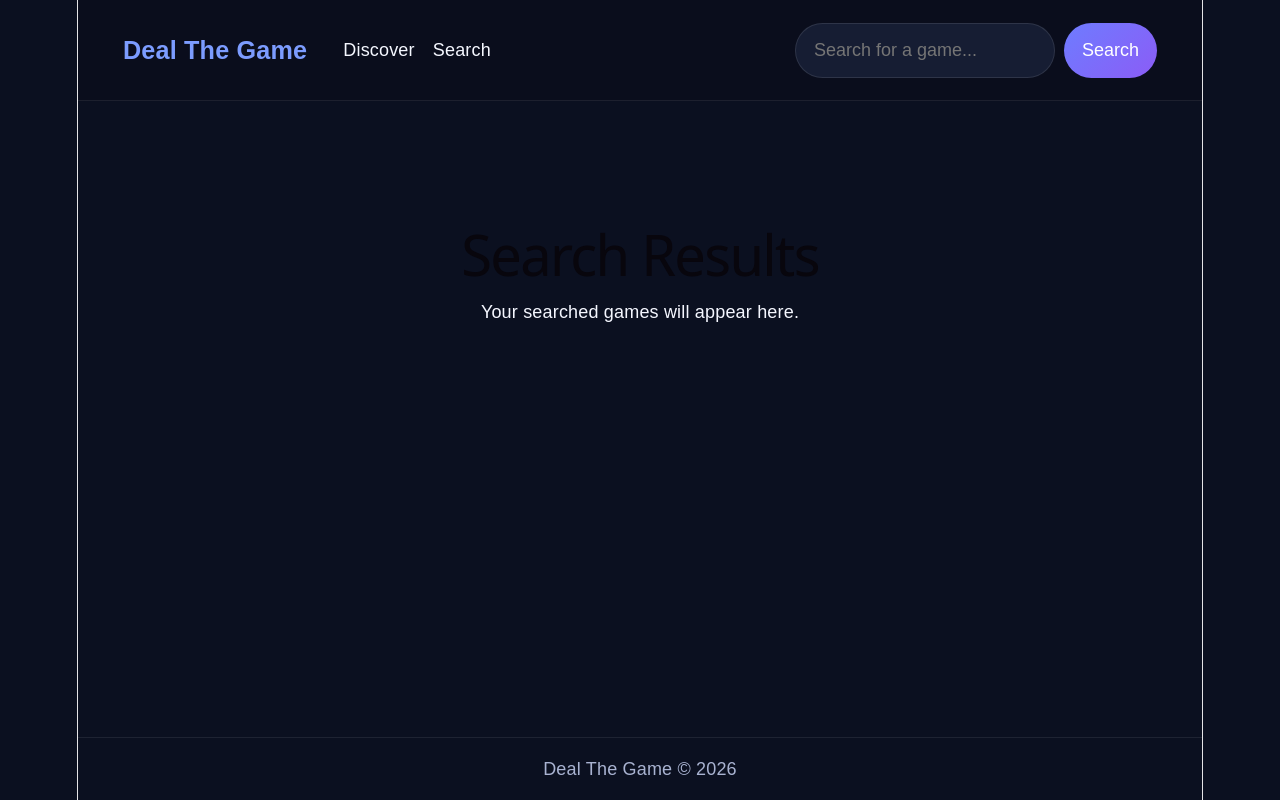
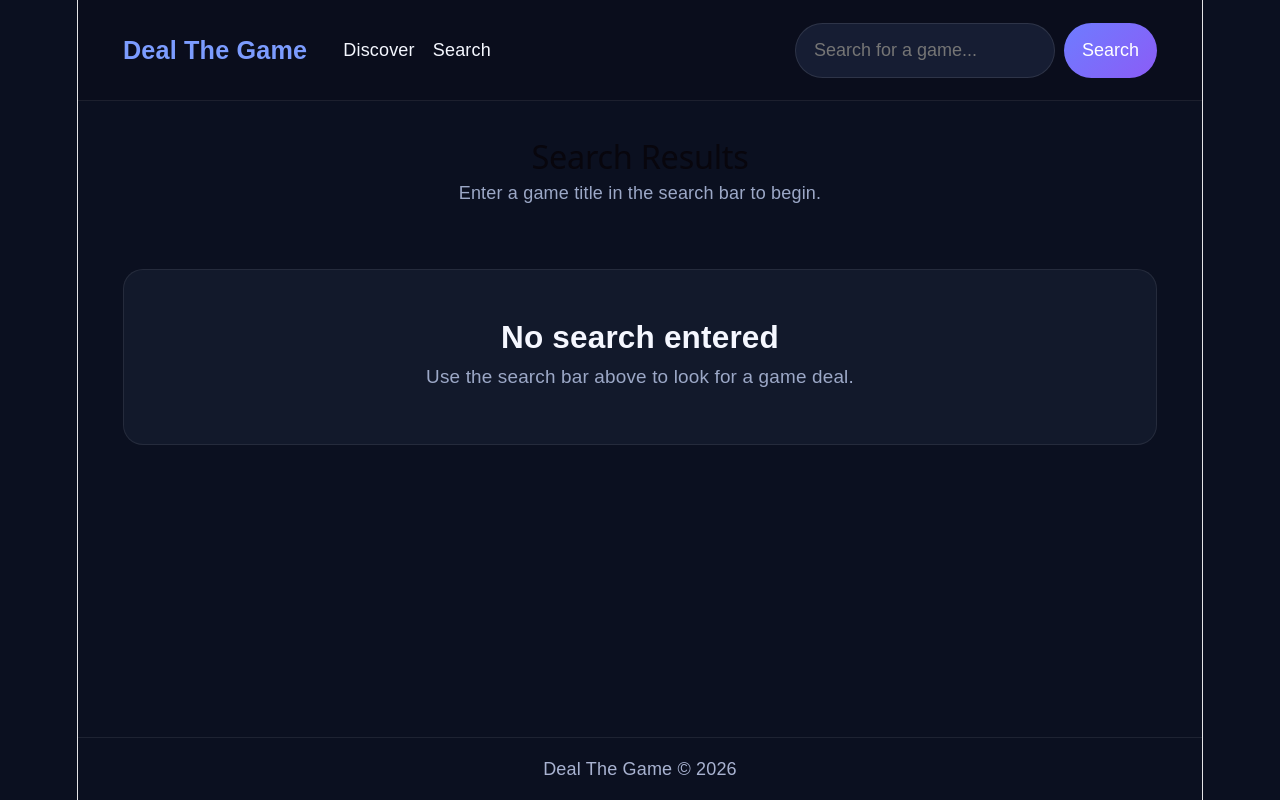
Before and after one commit to BennettDeveloper/Fetch-Quest, a React (Vite) app in the folder deal-the-game/: page /search in a window 1280 px wide. Built offline with nearby package versions, Linux system fonts and the light colour scheme.

Commit message:
Add real CheapShark search results page with loading states

```diff
--- a/deal-the-game/src/api/dealsApi.js
+++ b/deal-the-game/src/api/dealsApi.js
@@ -21,3 +21,26 @@ export const fetchFeaturedDeals = async (storesMap = {}) => {
     store: storesMap[deal.storeID]?.name || `Store #${deal.storeID}`,
   }));
 };
+
+export const searchDealsByTitle = async (title, storesMap = {}) => {
+  const response = await fetch(
+    `${API.CHEAPSHARK_BASE}${API.ENDPOINTS.DEALS}?title=${encodeURIComponent(title)}&pageSize=24`
+  );
+
+  if (!response.ok) {
+    throw new Error('Failed to search for games.');
+  }
+
+  const data = await response.json();
+
+  return data.map((deal) => ({
+    id: `${deal.gameID}-${deal.storeID}-${deal.dealID}`,
+    gameId: deal.gameID,
+    title: deal.title,
+    image: deal.thumb,
+    salePrice: deal.salePrice,
+    normalPrice: deal.normalPrice,
+    savings: Number(deal.savings).toFixed(0),
+    store: storesMap[deal.storeID]?.name || `Store #${deal.storeID}`,
+  }));
+};
--- a/deal-the-game/src/assets/styles/pages.css
+++ b/deal-the-game/src/assets/styles/pages.css
@@ -71,6 +71,31 @@
   text-align: center;
 }
 
+.search-results-page-content {
+  display: flex;
+  flex-direction: column;
+  gap: 2rem;
+}
+
+.empty-results {
+  padding: 3rem 2rem;
+  text-align: center;
+  border-radius: 20px;
+  background: #12192b;
+  border: 1px solid rgba(255, 255, 255, 0.08);
+}
+
+.empty-results h3 {
+  font-size: 1.75rem;
+  color: #f5f7ff;
+  margin-bottom: 0.75rem;
+}
+
+.empty-results p {
+  color: #9ca8c7;
+  font-size: 1.05rem;
+}
+
 @media (max-width: 900px) {
   .discover-layout,
   .game-hero,
--- a/deal-the-game/src/components/discover/GameCard.jsx
+++ b/deal-the-game/src/components/discover/GameCard.jsx
@@ -2,8 +2,10 @@ import React from 'react';
 import { Link } from 'react-router-dom';
 
 const GameCard = ({ game }) => {
+  const gameLinkId = game.gameId || game.id;
+
   return (
-    <Link to={`/game/${game.id}`} className="game-card">
+    <Link to={`/game/${gameLinkId}`} className="game-card">
       <img src={game.image} alt={game.title} className="game-card-image" />
 
       <div className="game-card-content">
@@ -12,9 +14,6 @@ const GameCard = ({ game }) => {
         <p className="game-card-price">${game.salePrice}</p>
 
         <div className="game-card-store-row">
-    {game.storeLogo && (
-      <img src={game.storeLogo} alt={game.store} className="store-logo" />
-    )}
           <span>{game.store}</span>
         </div>
       </div>
--- a/deal-the-game/src/pages/SearchResultsPage.jsx
+++ b/deal-the-game/src/pages/SearchResultsPage.jsx
@@ -1,14 +1,81 @@
-import React from 'react';
+import React, { useEffect, useState } from 'react';
+import { useSearchParams } from 'react-router-dom';
 import AppShell from '../components/layout/AppShell';
 import PageContainer from '../components/layout/PageContainer';
+import GamesGrid from '../components/discover/GamesGrid';
+import LoadingSpinner from '../components/common/LoadingSpinner';
+import ErrorMessage from '../components/common/ErrorMessage';
+import SectionHeader from '../components/common/SectionHeader';
+import { searchDealsByTitle } from '../api/dealsApi';
+import { fetchStores } from '../api/storesApi';
 
 const SearchResultsPage = () => {
+  const [searchParams] = useSearchParams();
+  const query = searchParams.get('q') || '';
+
+  const [results, setResults] = useState([]);
+  const [loading, setLoading] = useState(true);
+  const [error, setError] = useState('');
+
+  useEffect(() => {
+    const loadSearchResults = async () => {
+      if (!query.trim()) {
+        setResults([]);
+        setLoading(false);
+        return;
+      }
+
+      try {
+        setLoading(true);
+        setError('');
+
+        const storesMap = await fetchStores();
+        const data = await searchDealsByTitle(query, storesMap);
+
+        setResults(data);
+      } catch (err) {
+        setError('Failed to search for games.');
+      } finally {
+        setLoading(false);
+      }
+    };
+
+    loadSearchResults();
+  }, [query]);
+
   return (
     <AppShell>
       <PageContainer>
-        <div className="search-results-page">
-          <h1>Search Results</h1>
-          <p>Your searched games will appear here.</p>
+        <div className="search-results-page-content">
+          <SectionHeader
+            title={query ? `Search Results for "${query}"` : 'Search Results'}
+            subtitle={
+              query
+                ? `Showing game deals that match your search.`
+                : 'Enter a game title in the search bar to begin.'
+            }
+          />
+
+          {loading && <LoadingSpinner />}
+          {error && <ErrorMessage message={error} />}
+
+          {!loading && !error && query && results.length > 0 && (
+            <GamesGrid games={results} />
+          )}
+
+          {!loading && !error && query && results.length === 0 && (
+            <div className="empty-results">
+              <h3>No results found</h3>
+              <p>Try another title or a broader search term.</p>
+            </div>
+          )}
+
+          {!loading && !error && !query && (
+            <div className="empty-results">
+              <h3>No search entered</h3>
+              <p>Use the search bar above to look for a game deal.</p>
+            </div>
+          )}
         </div>
       </PageContainer>
     </AppShell>
```
Lines whose indentation alone changed are shown as unchanged.
